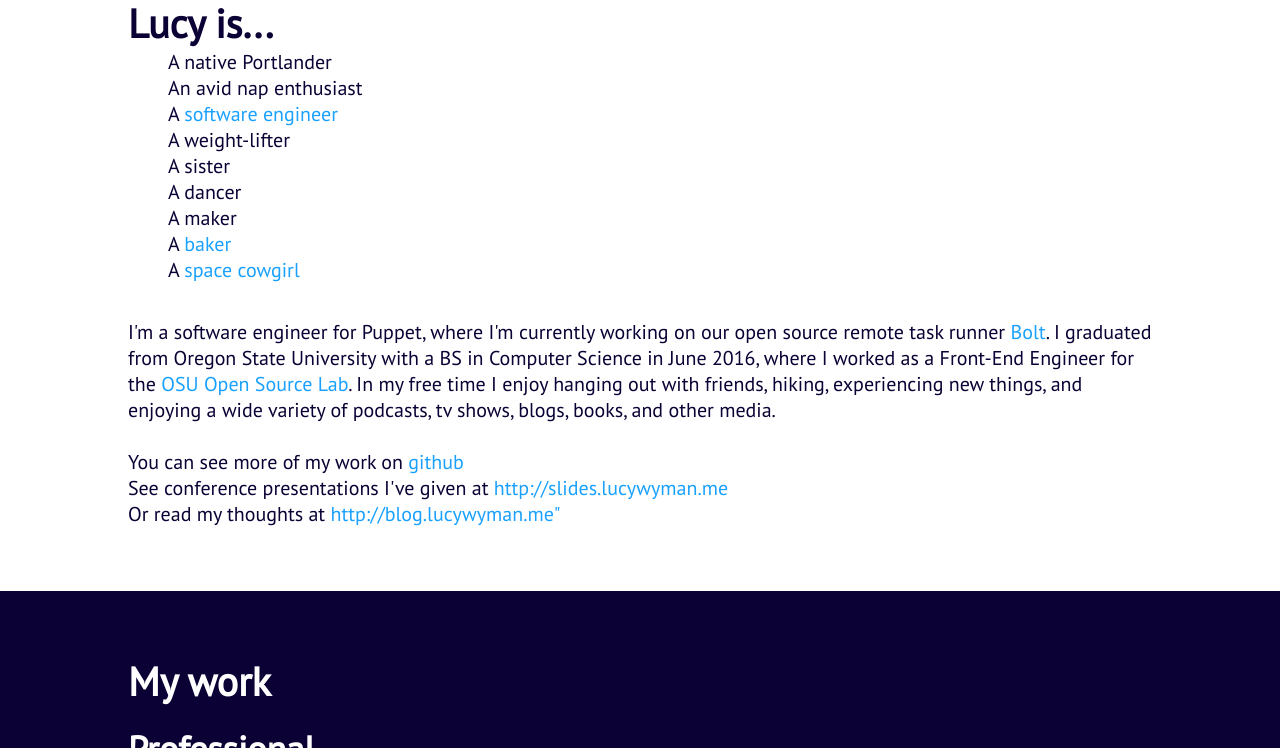
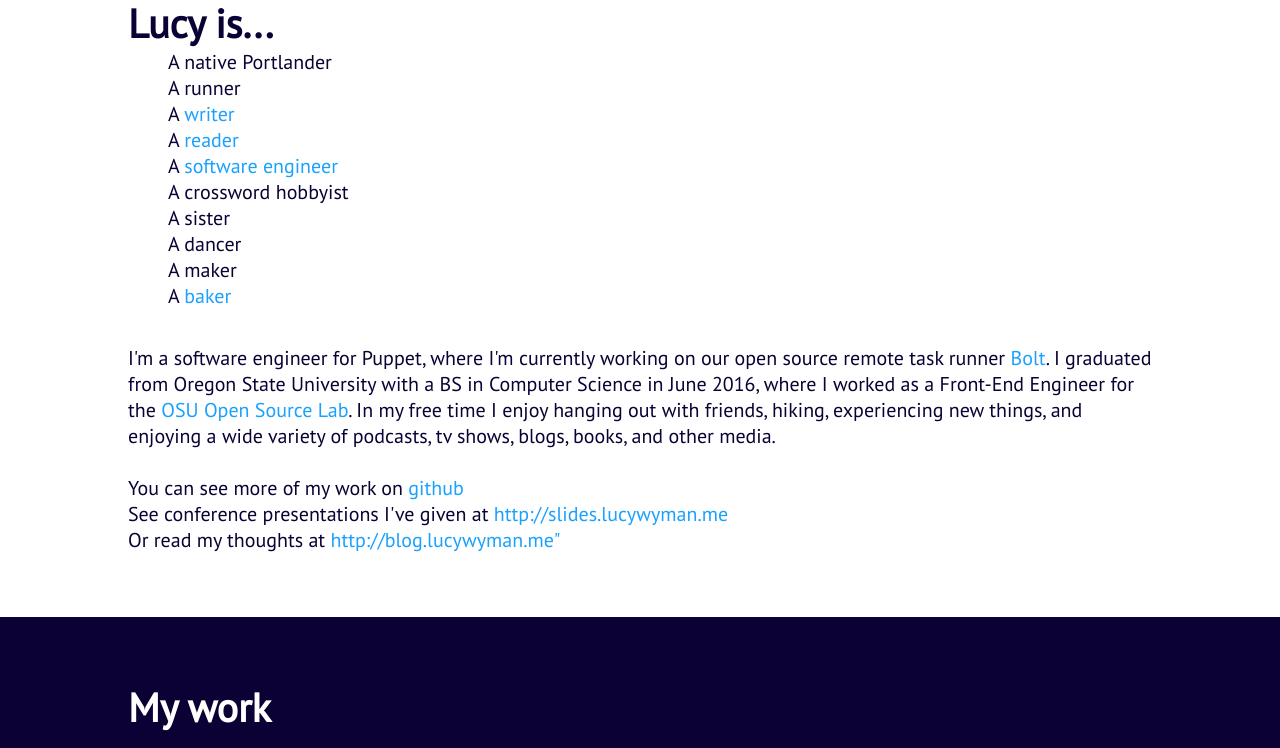
Before and after one commit to lucywyman/lucywyman.github.io, a plain HTML site: page index.html in a window 1280 px wide. Shown: the part 1247-1995 px from the top of the page. Drawn offline with Linux system fonts and the light colour scheme.

Commit message:
Update about me

```diff
--- a/index.html
+++ b/index.html
@@ -65,14 +65,15 @@ $(document).scroll(function(){
       <h2>Lucy is...</h2>
       <ul>
         <li>A native Portlander</li>
-        <li>An avid nap enthusiast</li>
-        <li>A <a href="https://github.com/lucywyman">software engineer</a></li>
-        <li>A weight-lifter</li>
+        <li>A runner</li>
+        <li>A <a href='https://blog.lucywyman.me'>writer</a></li>
+        <li>A <a href='https://blog.lucywyman.me/tag/books.html'>reader</a></li>
+        <li>A <a href='https://github.com/lucywyman'>software engineer</a></li>
+        <li>A crossword hobbyist</li>
         <li>A sister</li>
         <li>A dancer</li>
         <li>A maker</li>
         <li>A <a href='http://recipes.lucywyman.me'>baker</a></li>
-        <li>A <a href='https://www.youtube.com/watch?v=DzSC2__LXk4'>space cowgirl</a></li>
       </ul><br>
       <br>
       <p>I'm a software engineer for Puppet, where I'm currently working on
```
